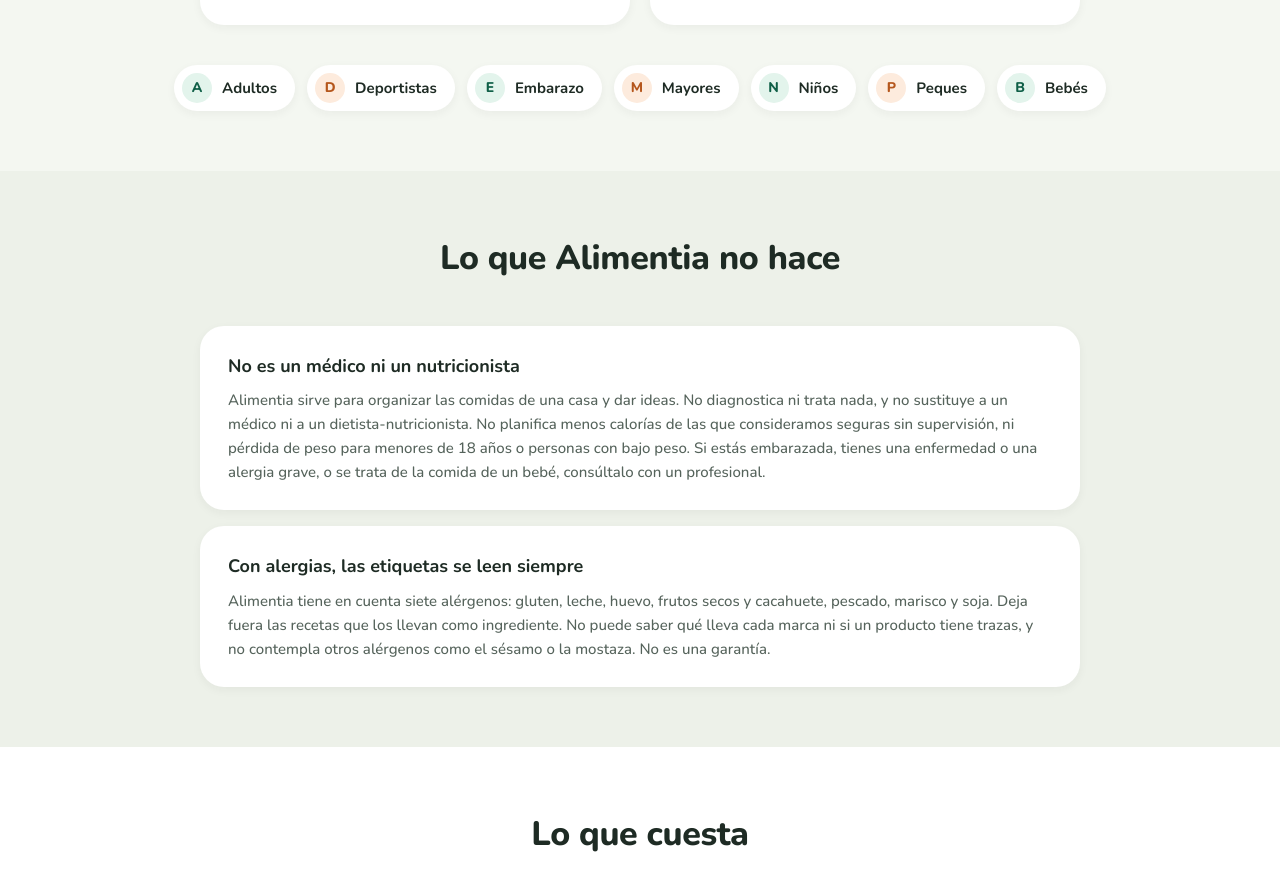
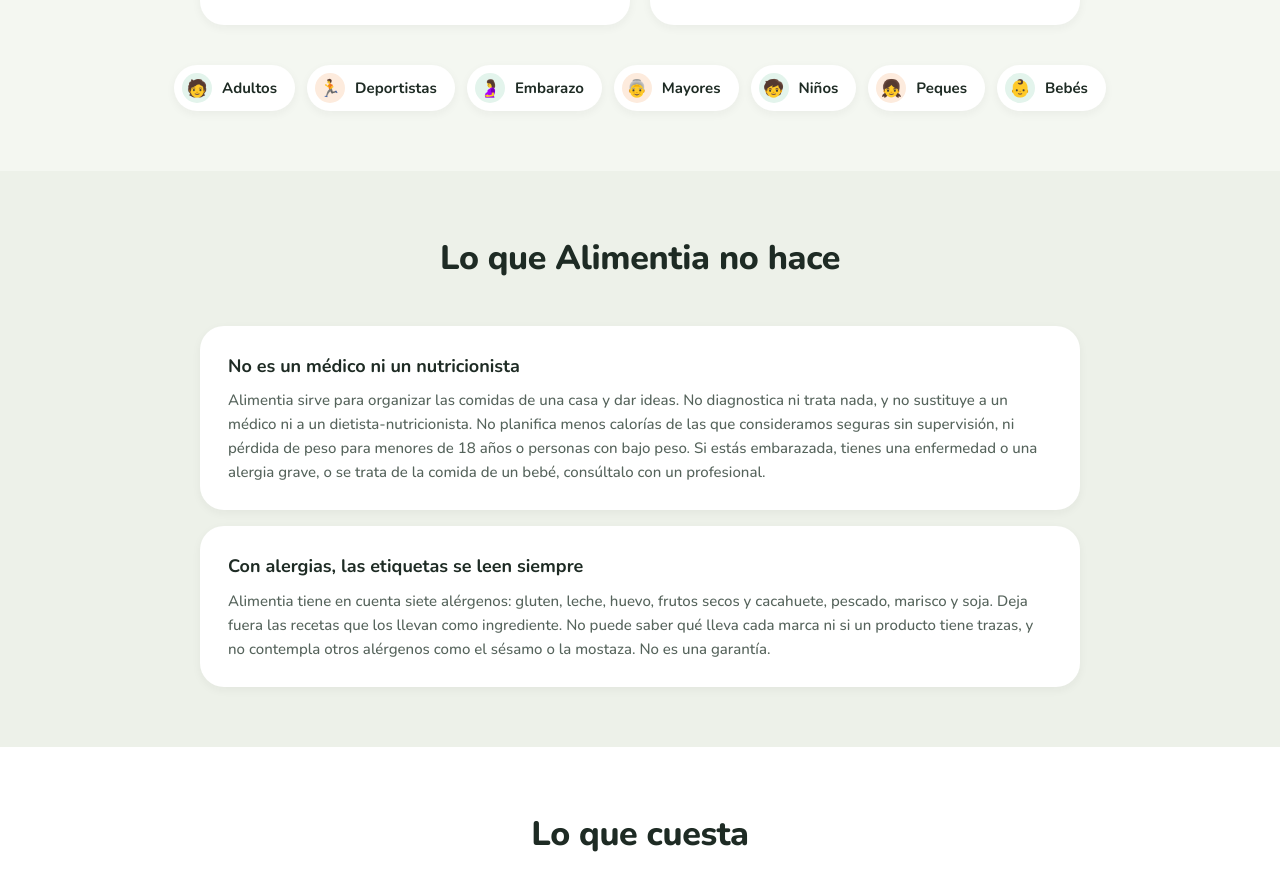
Before and after one commit to perchita21/alimentia-web, a plain HTML site: page index.html in a window 1280 px wide. Shown: the part 3364-4234 px from the top of the page. Drawn offline with nearby package versions, Linux system fonts and the light colour scheme.

Commit message:
Las personas de la casa vuelven a llevar su emoji
Joan, al ver la portada nueva: «en esta parte dejaría los emojis, en vez de las iniciales».
Cada pastilla lleva el emoji de antes dentro del círculo de color suave.

```diff
--- a/css/style.css
+++ b/css/style.css
@@ -171,20 +171,19 @@ nav .container { display: flex; align-items: center; justify-content: space-betw
   gap: 10px;
   box-shadow: var(--shadow-sm);
 }
-/* The initial of each one in a round, as the people of the house are drawn in the app */
-.target-pill b {
+/* Each one of the house with its face in a round */
+.target-pill span {
   width: 30px;
   height: 30px;
   border-radius: 50%;
   background: var(--primary-light);
-  color: var(--primary-dark);
-  font-size: 14px;
-  font-weight: 800;
+  font-size: 17px;
+  line-height: 1;
   display: inline-flex;
   align-items: center;
   justify-content: center;
 }
-.target-pill:nth-child(even) b { background: var(--accent-light); color: var(--accent); }
+.target-pill:nth-child(even) span { background: var(--accent-light); }
 
 /* WHAT IT DOES NOT DO */
 .social-proof { padding: 60px 0; background: var(--surface-alt); }
--- a/index.html
+++ b/index.html
@@ -167,13 +167,13 @@
         </div>
       </div>
       <div class="targets-row">
-        <div class="target-pill"><b aria-hidden="true">A</b>Adultos</div>
-        <div class="target-pill"><b aria-hidden="true">D</b>Deportistas</div>
-        <div class="target-pill"><b aria-hidden="true">E</b>Embarazo</div>
-        <div class="target-pill"><b aria-hidden="true">M</b>Mayores</div>
-        <div class="target-pill"><b aria-hidden="true">N</b>Niños</div>
-        <div class="target-pill"><b aria-hidden="true">P</b>Peques</div>
-        <div class="target-pill"><b aria-hidden="true">B</b>Bebés</div>
+        <div class="target-pill"><span aria-hidden="true">🧑</span>Adultos</div>
+        <div class="target-pill"><span aria-hidden="true">🏃</span>Deportistas</div>
+        <div class="target-pill"><span aria-hidden="true">🤰</span>Embarazo</div>
+        <div class="target-pill"><span aria-hidden="true">👵</span>Mayores</div>
+        <div class="target-pill"><span aria-hidden="true">🧒</span>Niños</div>
+        <div class="target-pill"><span aria-hidden="true">👧</span>Peques</div>
+        <div class="target-pill"><span aria-hidden="true">👶</span>Bebés</div>
       </div>
     </div>
   </section>
```
